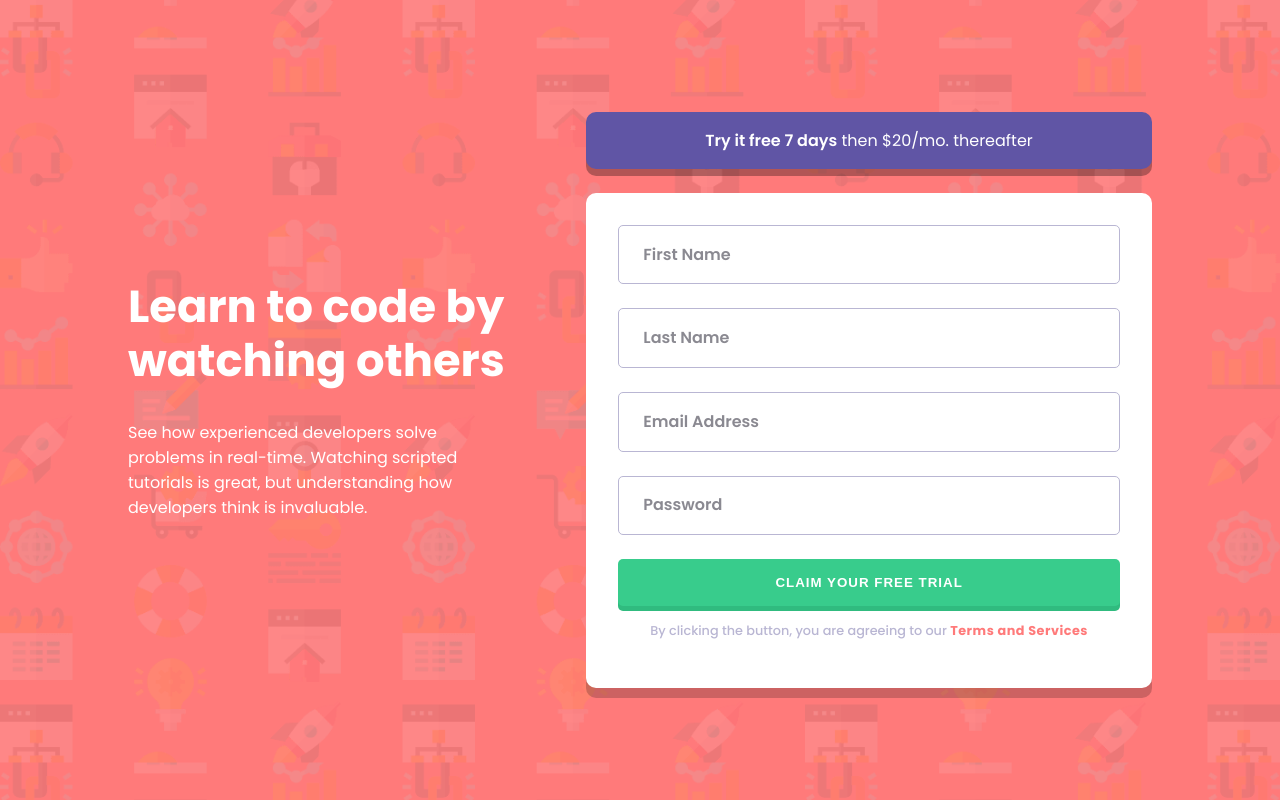
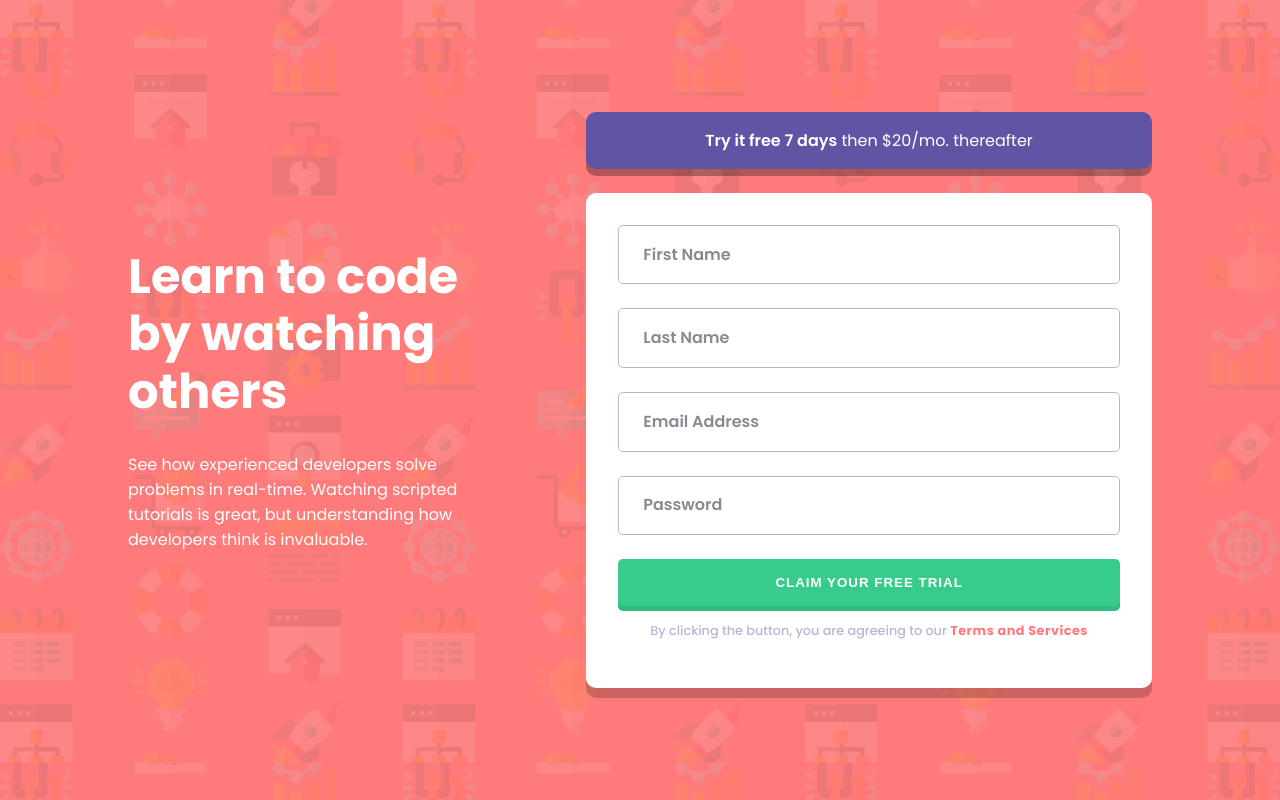
Before and after one commit to Noxde/frontendmentor-signup, a plain HTML site: page index.html in a window 1280 px wide. Drawn offline with Linux system fonts and the light colour scheme.

Commit message:
again font size

```diff
--- a/scss/styles.scss
+++ b/scss/styles.scss
@@ -71,8 +71,8 @@ main {
   margin: auto;
 }
 .hero-title {
-  font-size: 2.8rem;
-  max-width: 25rem;
+  font-size: 3rem;
+  max-width: 30rem;
   line-height: 1.2;
   margin-bottom: 2rem;
 }
```
Also changed, not shown: scss/styles.css, 1 other file.
